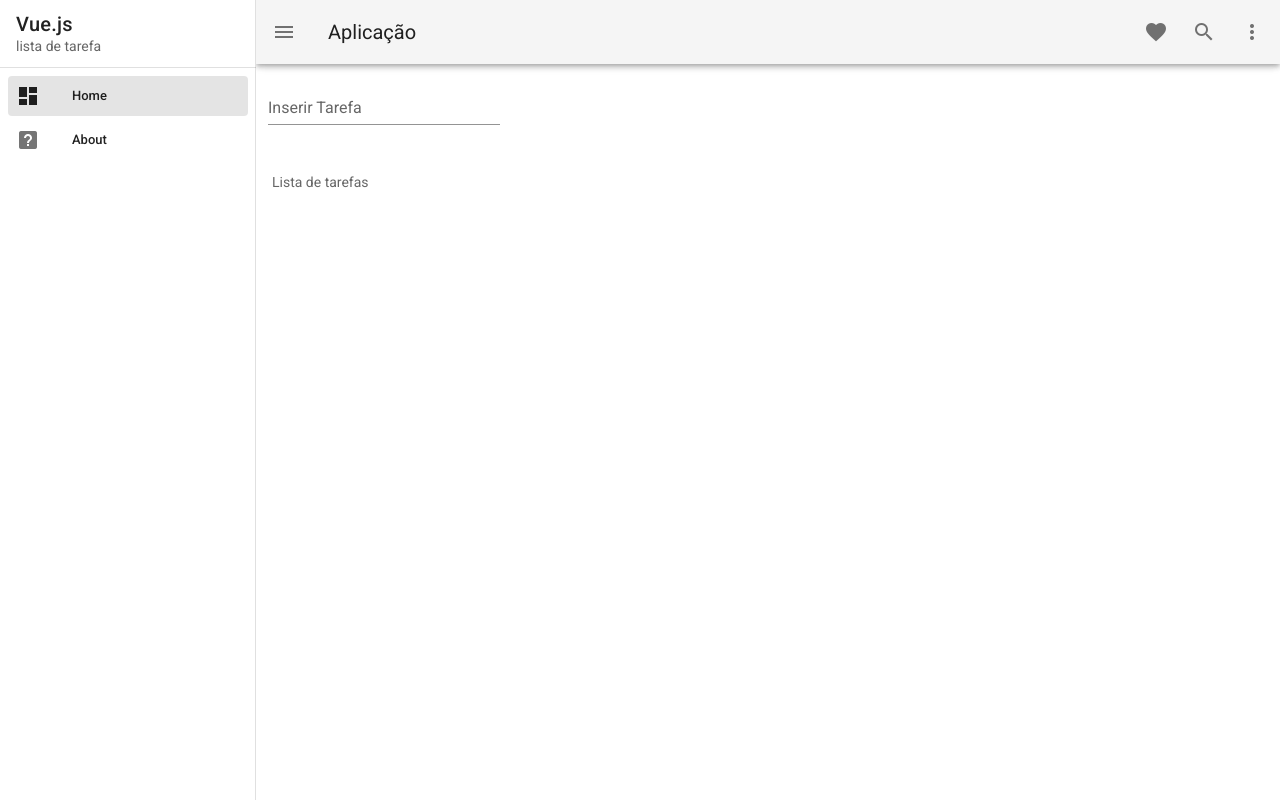
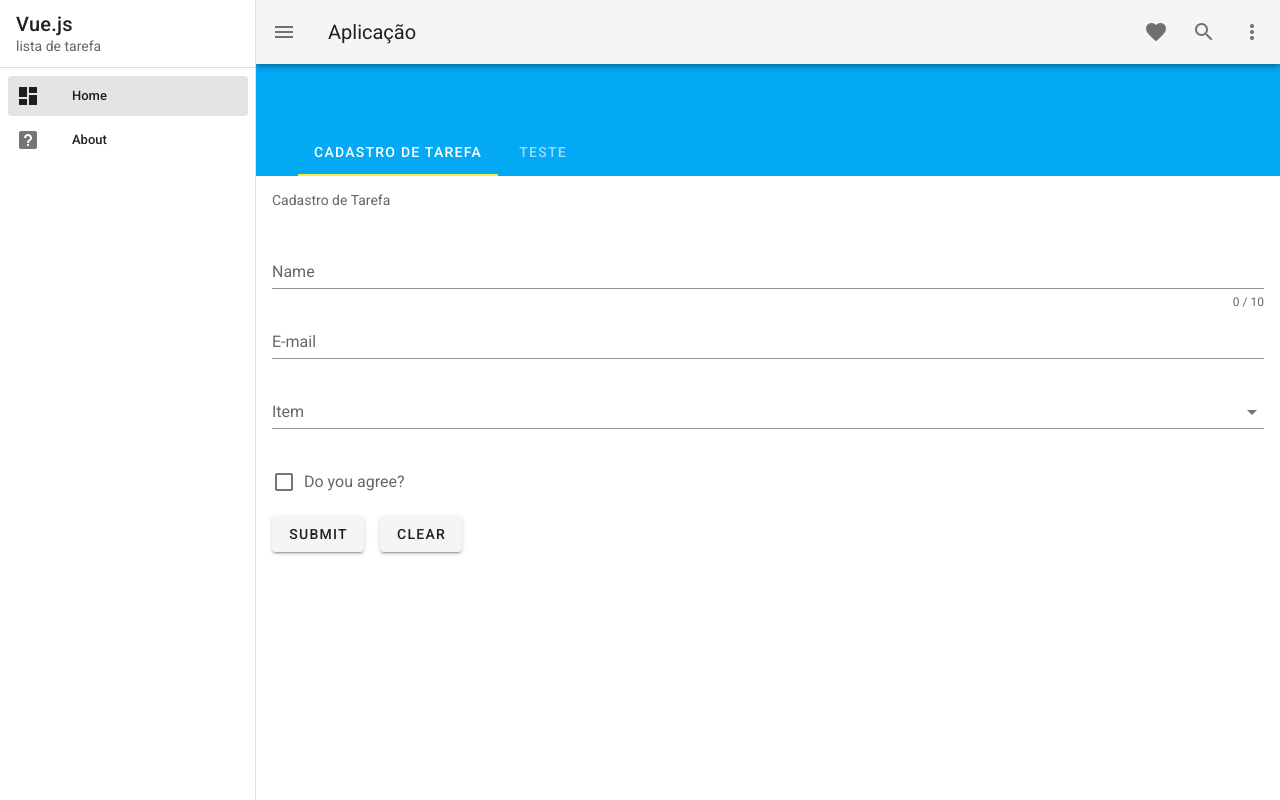
Before and after one commit to Parrudoo/listaDeTarefa, a Vue app: page / in a window 1280 px wide. Built offline with nearby package versions, Linux system fonts and the light colour scheme.

Commit message:
iniciando novo tamplate

```diff
--- a/package.json
+++ b/package.json
@@ -14,6 +14,7 @@
     "vue": "^2.6.14",
     "vue-axios": "^3.5.2",
     "vue-router": "^3.5.1",
+    "vuelidate": "^0.7.7",
     "vuetify": "^2.6.0",
     "vuex": "^3.6.2"
   },
--- /dev/null
+++ b/src/components/CadTarefa/FormCadTarefa.vue
@@ -0,0 +1,125 @@
+<template>
+    <form class="pa-4">
+      <v-text-field
+        v-model="name"
+        :error-messages="nameErrors"
+        :counter="10"
+        label="Name"
+        required
+        @input="$v.name.$touch()"
+        @blur="$v.name.$touch()"
+      ></v-text-field>
+      <v-text-field
+        v-model="email"
+        :error-messages="emailErrors"
+        label="E-mail"
+        required
+        @input="$v.email.$touch()"
+        @blur="$v.email.$touch()"
+      ></v-text-field>
+      <v-select
+        v-model="select"
+        :items="items"
+        :error-messages="selectErrors"
+        label="Item"
+        required
+        @change="$v.select.$touch()"
+        @blur="$v.select.$touch()"
+      ></v-select>
+      <v-checkbox
+        v-model="checkbox"
+        :error-messages="checkboxErrors"
+        label="Do you agree?"
+        required
+        @change="$v.checkbox.$touch()"
+        @blur="$v.checkbox.$touch()"
+      ></v-checkbox>
+
+      <v-btn
+        class="mr-4"
+        @click="submit"
+      >
+        submit
+      </v-btn>
+      <v-btn @click="clear">
+        clear
+      </v-btn>
+    </form>
+  </template>
+  <script>
+  import { validationMixin } from 'vuelidate'
+  import { required, maxLength, email } from 'vuelidate/lib/validators'
+
+  export default {
+    mixins: [validationMixin],
+
+    validations: {
+      name: { required, maxLength: maxLength(10) },
+      email: { required, email },
+      select: { required },
+      checkbox: {
+        checked (val) {
+          return val
+        },
+      },
+    },
+
+    data: () => ({
+      name: '',
+      email: '',
+      select: null,
+      items: [
+        'Item 1',
+        'Item 2',
+        'Item 3',
+        'Item 4',
+      ],
+      checkbox: false,
+    }),
+
+    computed: {
+      checkboxErrors () {
+        const errors = []
+        if (!this.$v.checkbox.$dirty) return errors
+        !this.$v.checkbox.checked && errors.push('You must agree to continue!')
+        return errors
+      },
+      selectErrors () {
+        const errors = []
+        if (!this.$v.select.$dirty) return errors
+        !this.$v.select.required && errors.push('Item is required')
+        return errors
+      },
+      nameErrors () {
+        const errors = []
+        if (!this.$v.name.$dirty) return errors
+        !this.$v.name.maxLength && errors.push('Name must be at most 10 characters long')
+        !this.$v.name.required && errors.push('Name is required.')
+        return errors
+      },
+      emailErrors () {
+        const errors = []
+        if (!this.$v.email.$dirty) return errors
+        !this.$v.email.email && errors.push('Must be valid e-mail')
+        !this.$v.email.required && errors.push('E-mail is required')
+        return errors
+      },
+    },
+
+    methods: {
+      submit () {
+        this.$v.$touch()
+      },
+      clear () {
+        this.$v.$reset()
+        this.name = ''
+        this.email = ''
+        this.select = null
+        this.checkbox = false
+      },
+    },
+  }
+</script>
+<style scoped>
+
+</style>
--- a/src/views/PaginaHome.vue
+++ b/src/views/PaginaHome.vue
@@ -1,18 +1,31 @@
 <template>
   <div>
-    <v-col cols="12" sm="6" md="3">
-      <v-text-field
-        v-model="campoInput"
-        label="Inserir Tarefa"
-        @keyup.enter="addTarefa()"
-      ></v-text-field>
-    </v-col>
-    <v-list flat subheader>
-      <v-subheader>Lista de tarefas</v-subheader>
-      <div v-for="(tarefa, index) in tarefas" :key="index">
-        <Tarefa :tarefa="tarefa" />
-      </div>
-    </v-list>
+    <v-toolbar color="light-blue" dark flat>
+      <v-spacer></v-spacer>
+      <template v-slot:extension>
+        <v-tabs v-model="tab" align-with-title>
+          <v-tabs-slider color="yellow"></v-tabs-slider>
+
+          <v-tab v-for="item in items" :key="item.titulo">
+            {{ item.titulo }}
+          </v-tab>
+        </v-tabs>
+      </template>
+    </v-toolbar>
+
+    <v-tabs-items v-model="tab">
+      <v-tab-item v-for="item in items" :key="item.titulo">
+        <v-card flat>
+          <v-list flat subheader>
+            <v-subheader>{{ item.titulo }}</v-subheader>
+            <div v-for="(tarefa, index) in tarefas" :key="index">
+              <Tarefa :tarefa="tarefa" />
+            </div>
+            <component :is="item.component" />
+          </v-list>
+        </v-card>
+      </v-tab-item>
+    </v-tabs-items>
   </div>
 </template>
 
@@ -20,6 +33,7 @@
 <script>
 import Tarefa from "@/components/Tarefa.vue";
 import axios from "axios";
+import FormCadTarefaVue from "@/components/CadTarefa/FormCadTarefa.vue";
 
 export default {
   name: "PageHome",
@@ -29,6 +43,11 @@ export default {
   data: () => ({
     campoInput: null,
     tarefas: [],
+    tab: null,
+    items: [
+      { titulo: "Cadastro de Tarefa", component: FormCadTarefaVue },
+      { titulo: "teste", component: null },
+    ],
   }),
   methods: {
     addTarefa() {
```
Also changed, not shown: 2 other files (tests, documents, lock files or other folders).
